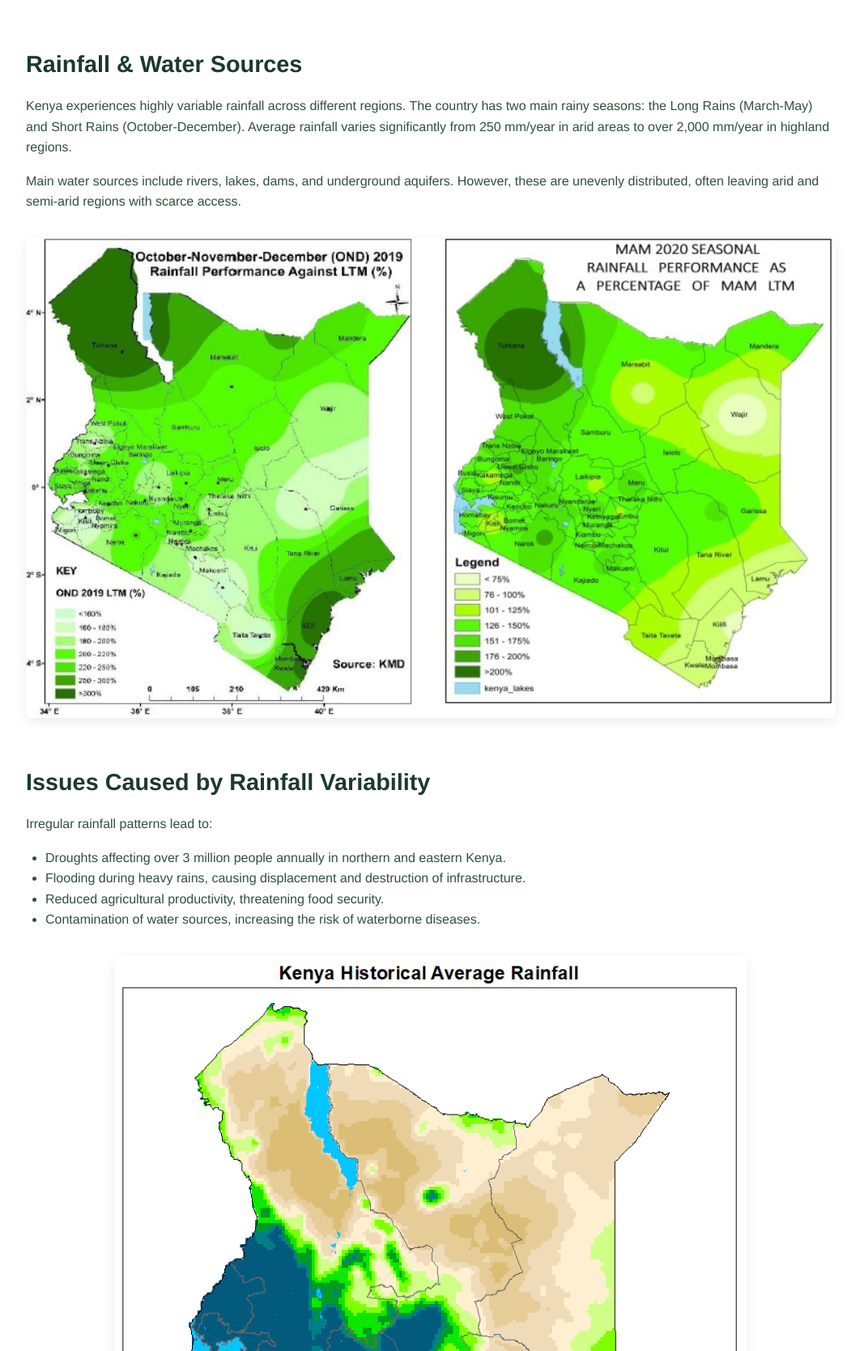
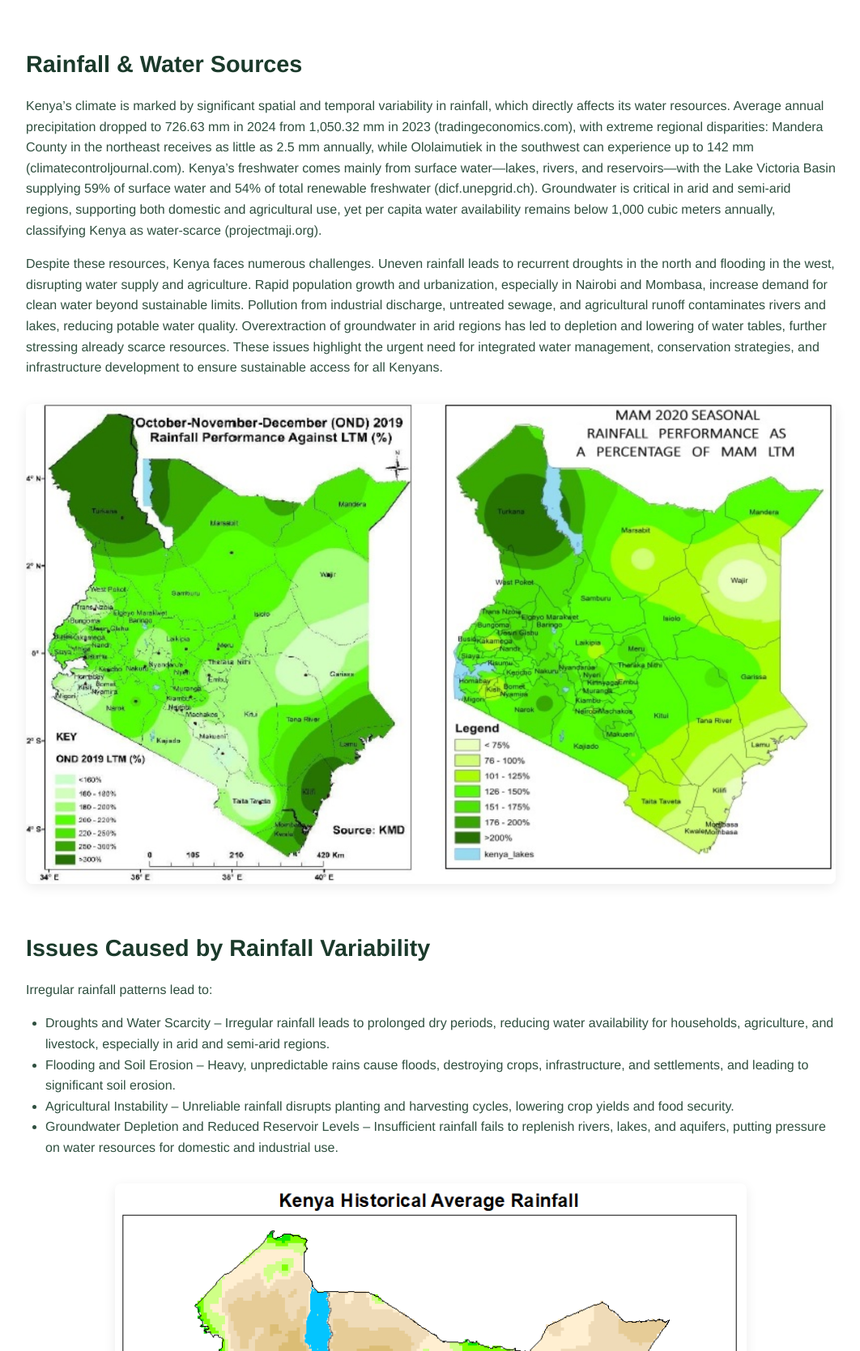
Before and after one commit to ahmedmabdi/Docker-Learning, a Flask app: template codercochallenge/templates/home.html in a window 1280 px wide. Shown: the part 251-1920 px from the top of the page at 81% size, without its empty margins (108-1170 px from the left). Run offline with Flask 3, Linux system fonts and the light colour scheme; the template is opened without the code that fills it, so the values that code supplies are empty; some libraries are stand-ins or nearby versions.

Commit message:
update home.html

```diff
--- a/codercochallenge/templates/home.html
+++ b/codercochallenge/templates/home.html
@@ -17,8 +17,8 @@
 <div class="container">
     <section class="content-section">
         <h2>Rainfall & Water Sources</h2>
-        <p>Kenya experiences highly variable rainfall across different regions. The country has two main rainy seasons: the Long Rains (March-May) and Short Rains (October-December). Average rainfall varies significantly from 250 mm/year in arid areas to over 2,000 mm/year in highland regions.</p>
-        <p>Main water sources include rivers, lakes, dams, and underground aquifers. However, these are unevenly distributed, often leaving arid and semi-arid regions with scarce access.</p>
+        <p>Kenya’s climate is marked by significant spatial and temporal variability in rainfall, which directly affects its water resources. Average annual precipitation dropped to 726.63 mm in 2024 from 1,050.32 mm in 2023 (tradingeconomics.com), with extreme regional disparities: Mandera County in the northeast receives as little as 2.5 mm annually, while Ololaimutiek in the southwest can experience up to 142 mm (climatecontroljournal.com). Kenya’s freshwater comes mainly from surface water—lakes, rivers, and reservoirs—with the Lake Victoria Basin supplying 59% of surface water and 54% of total renewable freshwater (dicf.unepgrid.ch). Groundwater is critical in arid and semi-arid regions, supporting both domestic and agricultural use, yet per capita water availability remains below 1,000 cubic meters annually, classifying Kenya as water-scarce (projectmaji.org).</p>
+        <p>Despite these resources, Kenya faces numerous challenges. Uneven rainfall leads to recurrent droughts in the north and flooding in the west, disrupting water supply and agriculture. Rapid population growth and urbanization, especially in Nairobi and Mombasa, increase demand for clean water beyond sustainable limits. Pollution from industrial discharge, untreated sewage, and agricultural runoff contaminates rivers and lakes, reducing potable water quality. Overextraction of groundwater in arid regions has led to depletion and lowering of water tables, further stressing already scarce resources. These issues highlight the urgent need for integrated water management, conservation strategies, and infrastructure development to ensure sustainable access for all Kenyans.</p>
         <img src="{{ url_for('static', filename='images/lake_levels.png') }}" alt="Lake Water Levels in Kenya" class="image">
     </section>
 
@@ -26,10 +26,10 @@
         <h2>Issues Caused by Rainfall Variability</h2>
         <p>Irregular rainfall patterns lead to:</p>
         <ul>
-            <li>Droughts affecting over 3 million people annually in northern and eastern Kenya.</li>
-            <li>Flooding during heavy rains, causing displacement and destruction of infrastructure.</li>
-            <li>Reduced agricultural productivity, threatening food security.</li>
-            <li>Contamination of water sources, increasing the risk of waterborne diseases.</li>
+            <li>Droughts and Water Scarcity – Irregular rainfall leads to prolonged dry periods, reducing water availability for households, agriculture, and livestock, especially in arid and semi-arid regions.</li>
+            <li>Flooding and Soil Erosion – Heavy, unpredictable rains cause floods, destroying crops, infrastructure, and settlements, and leading to significant soil erosion.</li>
+            <li>Agricultural Instability – Unreliable rainfall disrupts planting and harvesting cycles, lowering crop yields and food security.</li>
+            <li>Groundwater Depletion and Reduced Reservoir Levels – Insufficient rainfall fails to replenish rivers, lakes, and aquifers, putting pressure on water resources for domestic and industrial use.</li>
         </ul>
         <div class="chart">
             <img src="{{ url_for('static', filename='images/drought_regions.png') }}" alt="Drought Regions of Kenya" class="image">
@@ -37,7 +37,7 @@
     </section>
 
     <section class="cta-section">
-        <p>Learn more about how you can support water sustainability in Kenya and make a positive impact in affected communities.</p>
+        <p>Join us in protecting Kenya’s water future—every action counts. Discover how you can contribute to sustainable water solutions and bring hope to communities facing scarcity and drought.</p>
         <p><a href="{{ url_for('count') }}" class="btn">Check Visitors</a></p>
     </section>
 </div>
```
